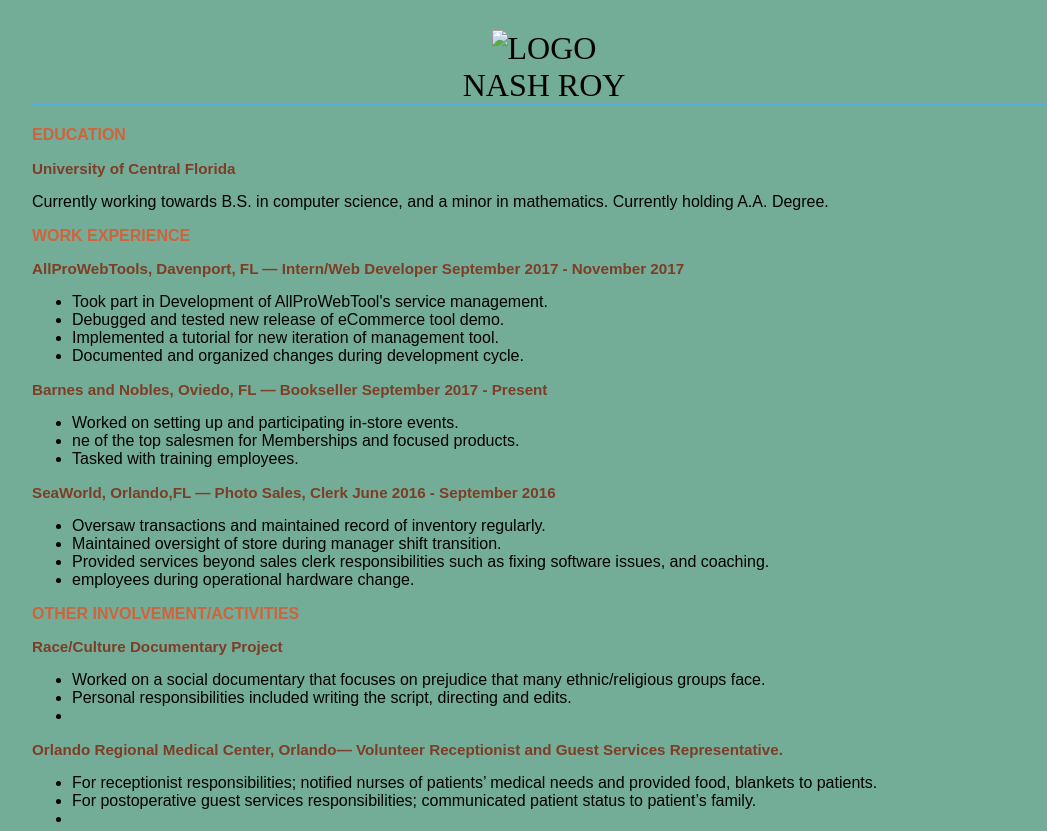
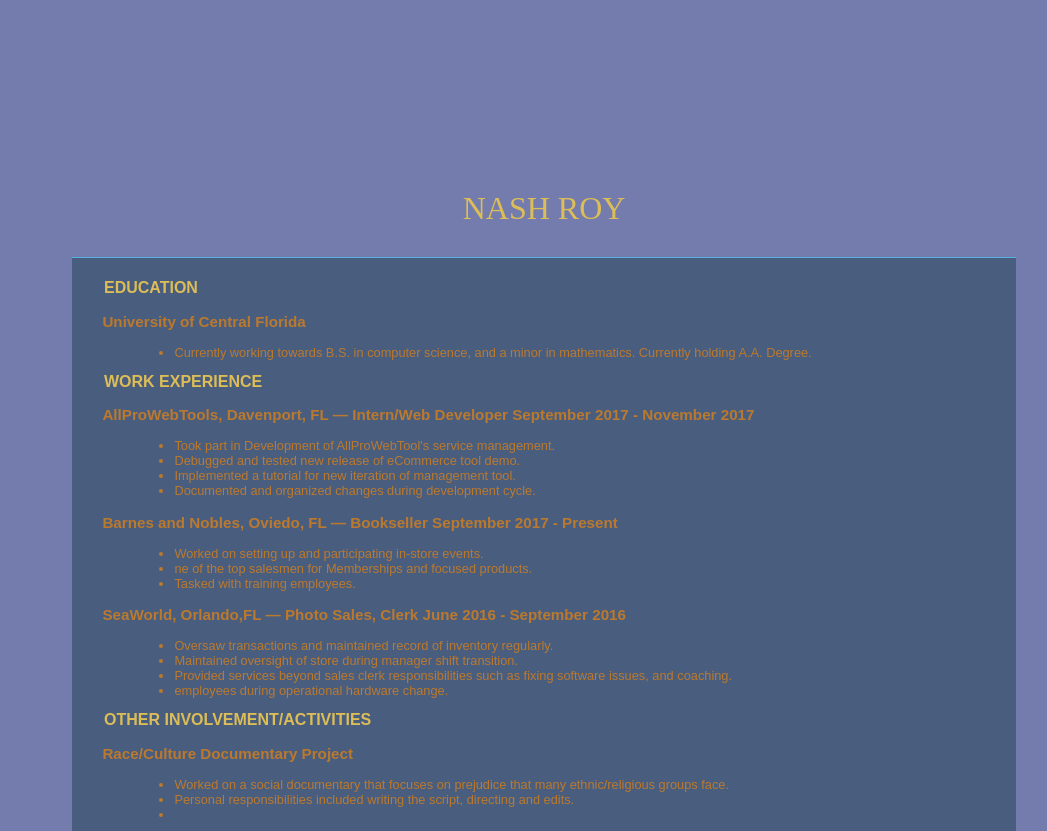
Before and after one commit to Gnashings/fid, a plain HTML site: page resume/index.html in a window 1280 px wide. Shown: the top 831 px of the page, without its empty margins (96-1143 px from the left). Drawn offline with Linux system fonts and the light colour scheme.

Commit message:
Update index.html

```diff
--- a/resume/index.html
+++ b/resume/index.html
@@ -6,8 +6,8 @@
 <title>Black Goose Bistro</title>
 <style>
 body {
-  background-color: #73ad97;
-  margin: 0 10%;
+
+  background-color: #737cad;
   font-family: sans-serif;
   }
 
@@ -16,31 +16,49 @@ h1 {
   font-family: serif;
   font-weight: normal;
   text-transform: uppercase;
+  color: #dcbd57;
+  background-color: #737cad;
   border-bottom: 1px solid #57b1dc;
-  margin-top: 30px;
+  padding-top: 30px;
+  padding-bottom: 30px;
+  padding-left: 10em;
+  padding-right: 10em;
 }
+div.body{
 
+  margin: 10em;
+  background-color:#495e7e;
+}
 h2 {
-  color: #d1633c;
+  padding-left: 2em;
+  color: #dcbd57;
   font-size: 1em;
 }
 h3 {
-  color: #7e3d26;
+  padding-left: 2em;
+  color: #bb792e;
   font-size: 0.95em;
 }
 p.review{
   font-Size: 0.9em;
 }
+ul{
+  padding-left: 8em;
+  font-size: 0.80em;
+  color: #bb792e;
+}
 </style>
 </head>
 
 <body>
-
-<h1><img src="blackgoose.png" alt="logo"><br>Nash Roy</h1>
+<div class="body">
+<h1>Nash Roy</h1>
 
 <h2>EDUCATION</h2>
 <h3>University of Central Florida</h3>
-<p>Currently working towards B.S. in computer science, and a minor in mathematics. Currently holding A.A. Degree.</p>
+<ul>
+  <li>Currently working towards B.S. in computer science, and a minor in mathematics. Currently holding A.A. Degree.</li>
+</ul>
 
 <h2>WORK EXPERIENCE</h2>
 <h3>AllProWebTools, Davenport, FL — Intern/Web Developer September 2017 - November 2017</h3>
@@ -100,7 +118,7 @@ p.review{
 <h2>Examples of my work</h2>
 <h3></h3>
 <p></p>
-
+</div>
 </body>
 
 </html>
```
